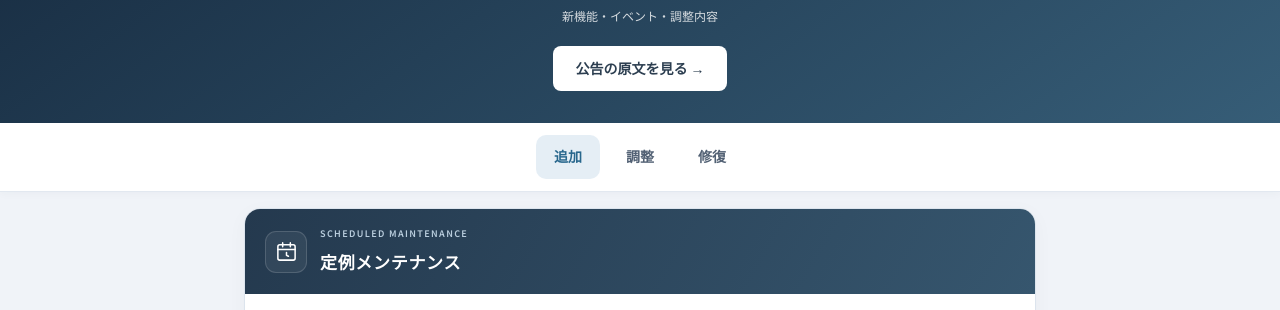
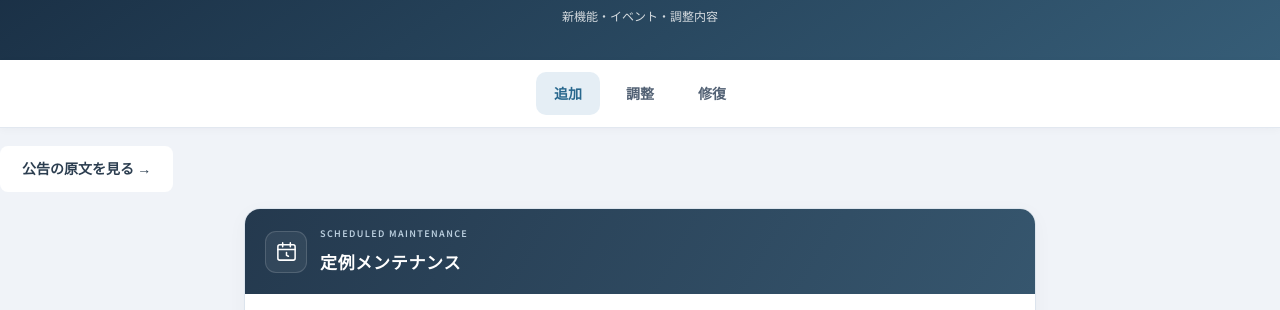
Before and after one commit to astronoka2030/moman-update2026-11-26, a plain HTML site: page index.html in a window 1280 px wide. Shown: the part 128-438 px from the top of the page. Drawn offline with Linux system fonts and the light colour scheme.

Commit message:
index.html の更新

```diff
--- a/index.html
+++ b/index.html
@@ -16,11 +16,6 @@
   <div class="eyebrow">MOMAN TIME / UPDATE</div>
   <h1>アップデート情報</h1>
   <p>新機能・イベント・調整内容</p>
-
-  <!-- 原文ページへのリンク -->
-  <a href="original.html" class="original-link">
-    公告の原文を見る →
-  </a>
 </header>
 
 <nav class="navigation">
@@ -28,6 +23,13 @@
   <a href="#adjustments">調整</a>
   <a href="#fixes">修復</a>
 </nav>
+
+<!-- 原文ページへのリンク -->
+<div class="original-link-area">
+  <a href="original.html" class="original-link">
+    公告の原文を見る →
+  </a>
+</div>
 
 <main>
   <div id="maintenance"></div>
```
